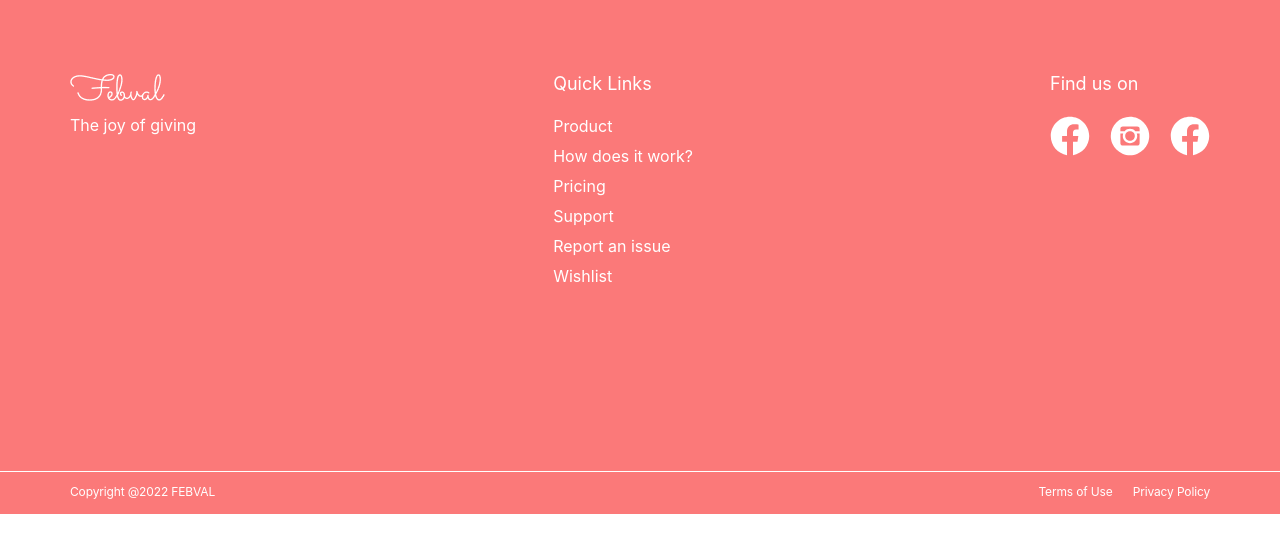
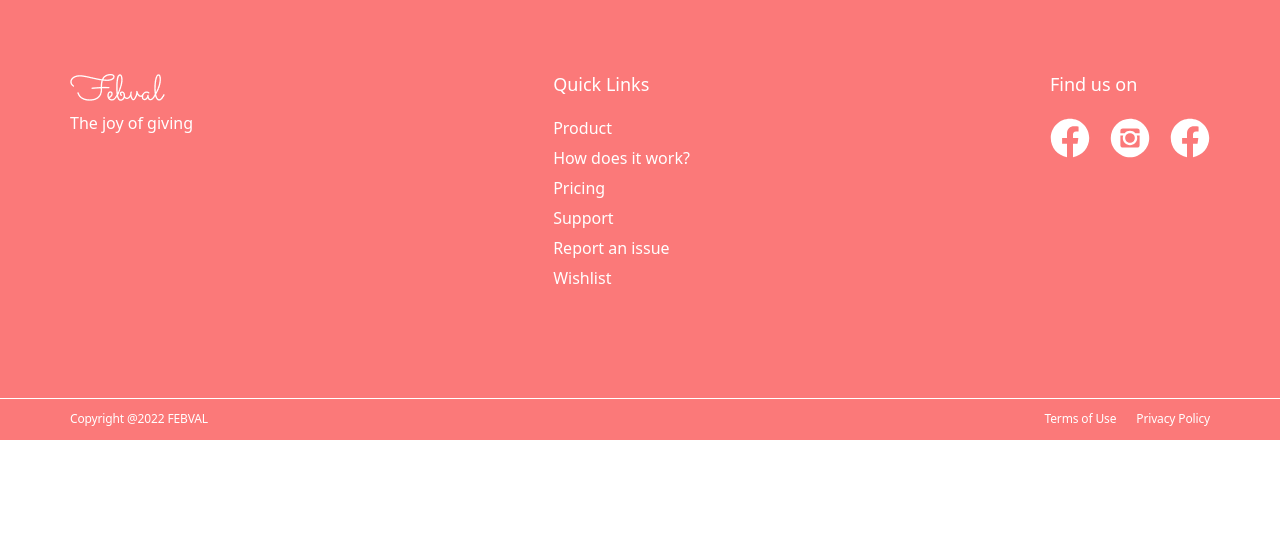
Before and after one commit to AllenDev1/febval, a React (Create React App) app: page / in a window 1280 px wide. Shown: the top 552 px of the page. Built offline with nearby package versions, Linux system fonts and the light colour scheme.

Commit message:
:sparkle: bootstrap added

```diff
--- a/package.json
+++ b/package.json
@@ -6,6 +6,7 @@
     "@testing-library/jest-dom": "^5.16.5",
     "@testing-library/react": "^13.3.0",
     "@testing-library/user-event": "^13.5.0",
+    "bootstrap": "^5.2.1",
     "react": "^18.2.0",
     "react-bootstrap": "^2.5.0",
     "react-dom": "^18.2.0",
--- a/public/index.html
+++ b/public/index.html
@@ -4,6 +4,8 @@
     <meta charset="utf-8" />
     <link rel="icon" href="%PUBLIC_URL%/favicon.ico" />
     <meta name="viewport" content="width=device-width, initial-scale=1" />
+    <link rel="stylesheet" href="https://cdn.jsdelivr.net/npm/bootstrap@5.2.0-beta1/dist/css/bootstrap.min.css" integrity="sha384-0evHe/X+R7YkIZDRvuzKMRqM+OrBnVFBL6DOitfPri4tjfHxaWutUpFmBp4vmVor" crossOrigin="anonymous" />
+
     <meta name="theme-color" content="#000000" />
     <meta
       name="description"
--- a/src/App.jsx
+++ b/src/App.jsx
@@ -1,11 +1,8 @@
-import React from 'react'
-import {
-	BrowserRouter as Router,
-	Route,
-	Routes,
-} from "react-router-dom";
-import Home from './Pages/home';
-
+import React from "react";
+import { BrowserRouter as Router, Route, Routes } from "react-router-dom";
+import "bootstrap/dist/css/bootstrap.min.css";
+import "bootstrap/dist/css/bootstrap.min.css";
+import Home from "./Pages/home";
 
 const App = () => {
 	return (
@@ -15,12 +12,11 @@ const App = () => {
 					<Route exact path="/" element={<Home />} />
 					<Route exact path="/home" element={<Home />} />
 
-
 					<Route path="*" element={<p>Page not found</p>} />
 				</Routes>
 			</Router>
 		</>
-  )
-}
+	);
+};
 
-export default App
+export default App;
```
Also changed, not shown: 1 other file (tests, documents, lock files or other folders). Lines whose indentation alone changed are shown as unchanged.
